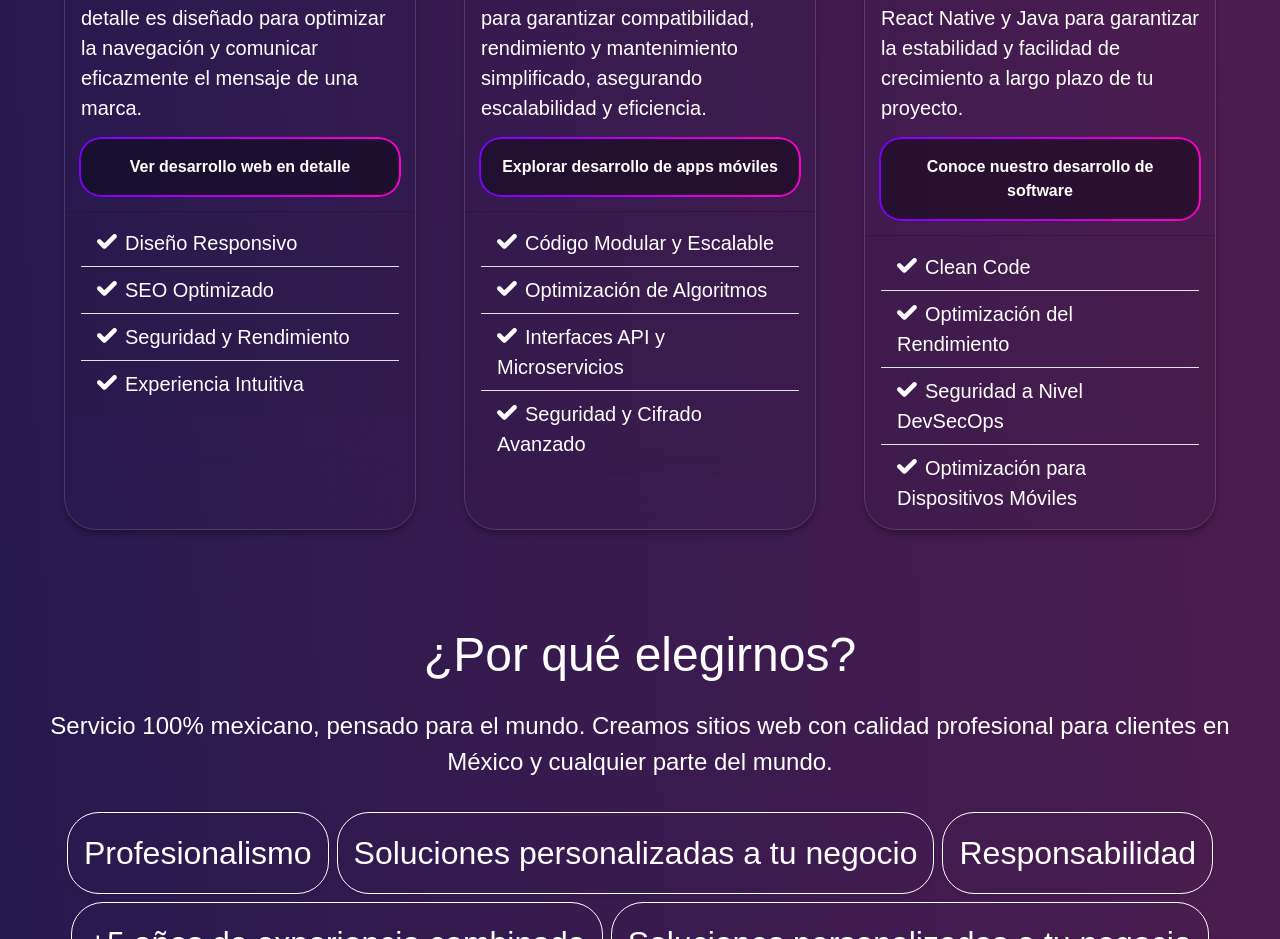
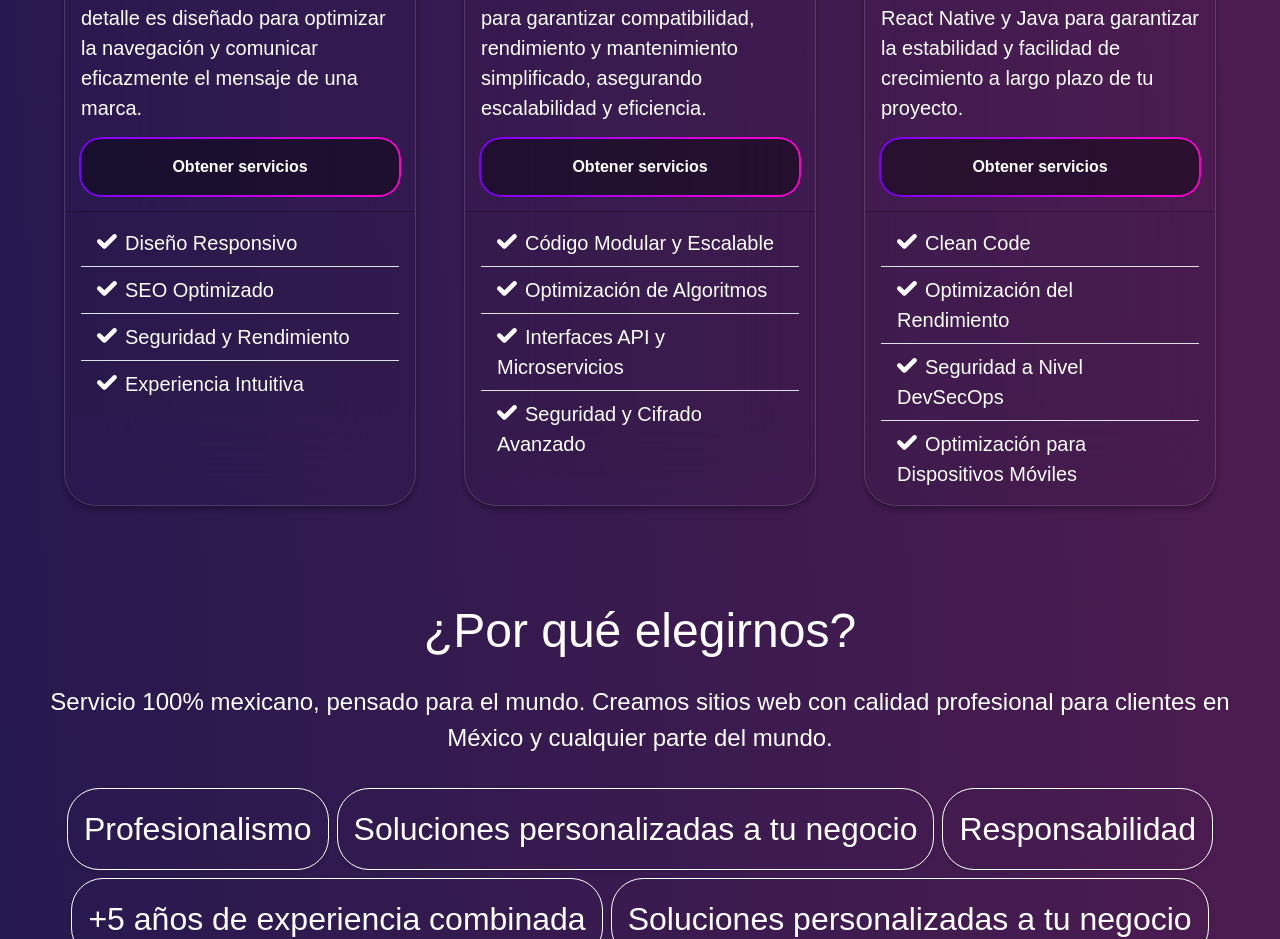
Before and after one commit to JhonnDevJs/jeg-dev-studios-site, a Next.js app: page / in a window 1280 px wide. Shown: the part 1680-2619 px from the top of the page. Built offline with nearby package versions, Linux system fonts and the light colour scheme.

Commit message:
refactor: changes in texts

```diff
--- a/src/app/contacto/ContactClient.jsx
+++ b/src/app/contacto/ContactClient.jsx
@@ -94,7 +94,7 @@ export default function ContactClient() {
         <h2 className="display-1 text-center text-white mt-5">Contáctanos</h2>
         <p className="fs-5 text-center text-white">
           Escríbenos para recibir asesoría personalizada, resolver dudas o
-          solicitar un presupuesto.
+          solicitar la cotización de tu proyecto.
         </p>
       </section>
       <section className="d-flex flex-md-row flex-column justify-content-center align-items-center w-100 p-xl-5 p-3 gap-5">
--- a/src/app/page.js
+++ b/src/app/page.js
@@ -123,7 +123,7 @@ export default function Home() {
               title="Desarrollo de sitios web"
               description="Desde la estructura visual hasta la funcionalidad interactiva, cada detalle es diseñado para optimizar la navegación y comunicar eficazmente el mensaje de una marca."
               url="/servicios/desarrollo-web"
-              buttonLabel="Ver desarrollo web en detalle"
+              buttonLabel="Obtener servicios"
               items={[
                 "Diseño Responsivo",
                 "SEO Optimizado",
@@ -135,7 +135,7 @@ export default function Home() {
               title="Desarrollo de aplicaciones"
               description="Implementamos lenguajes como Kotlin, React Native, PHP (Laravel) para garantizar compatibilidad, rendimiento y mantenimiento simplificado, asegurando escalabilidad y eficiencia."
               url="/servicios/desarrollo-aplicaciones"
-              buttonLabel="Explorar desarrollo de apps móviles"
+              buttonLabel="Obtener servicios"
               items={[
                 "Código Modular y Escalable",
                 "Optimización de Algoritmos",
@@ -147,7 +147,7 @@ export default function Home() {
               title="Desarrollo de software"
               description="Implementamos estructuras limpias y reutilizables en lenguajes como React Native y Java para garantizar la estabilidad y facilidad de crecimiento a largo plazo de tu proyecto."
               url="/servicios/desarrollo-software"
-              buttonLabel="Conoce nuestro desarrollo de software"
+              buttonLabel="Obtener servicios"
               items={[
                 "Clean Code",
                 "Optimización del Rendimiento",
--- a/src/app/servicios/ServicesClient.jsx
+++ b/src/app/servicios/ServicesClient.jsx
@@ -77,7 +77,7 @@ export default function ServicesClient() {
               title="Desarrollo de sitios web"
               description="Desde la estructura visual hasta la funcionalidad interactiva, cada detalle es diseñado para optimizar la navegación y comunicar eficazmente el mensaje de una marca."
               url="/servicios/desarrollo-web"
-              buttonLabel="Ver desarrollo web en detalle"
+              buttonLabel="Obtener servicios"
               items={[
                 "Diseño Responsivo",
                 "SEO Optimizado",
@@ -89,7 +89,7 @@ export default function ServicesClient() {
               title="Desarrollo de aplicaciones"
               description="Implementamos lenguajes como Kotlin, React Native, PHP (Laravel) para garantizar compatibilidad, rendimiento y mantenimiento simplificado, asegurando escalabilidad y eficiencia."
               url="/servicios/desarrollo-aplicaciones"
-              buttonLabel="Explorar desarrollo de apps móviles"
+              buttonLabel="Obtener servicios"
               items={[
                 "Código Modular y Escalable",
                 "Optimización de Algoritmos",
@@ -101,7 +101,7 @@ export default function ServicesClient() {
               title="Desarrollo de software"
               description="Implementamos estructuras limpias y reutilizables en lenguajes como React Native y Java para garantizar la estabilidad y facilidad de crecimiento a largo plazo de tu proyecto."
               url="/servicios/desarrollo-software"
-              buttonLabel="Conoce nuestro desarrollo de software"
+              buttonLabel="Obtener servicios"
               items={[
                 "Clean Code",
                 "Optimización del Rendimiento",
```
